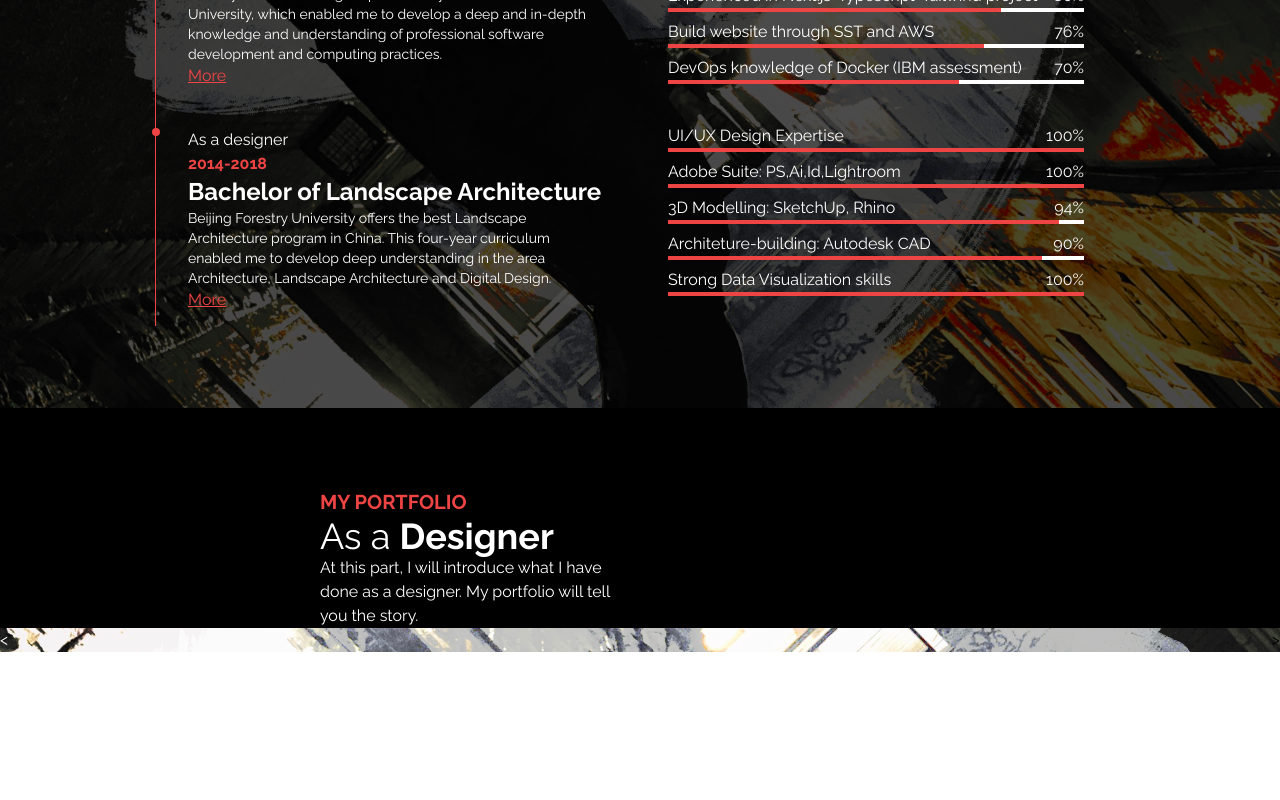
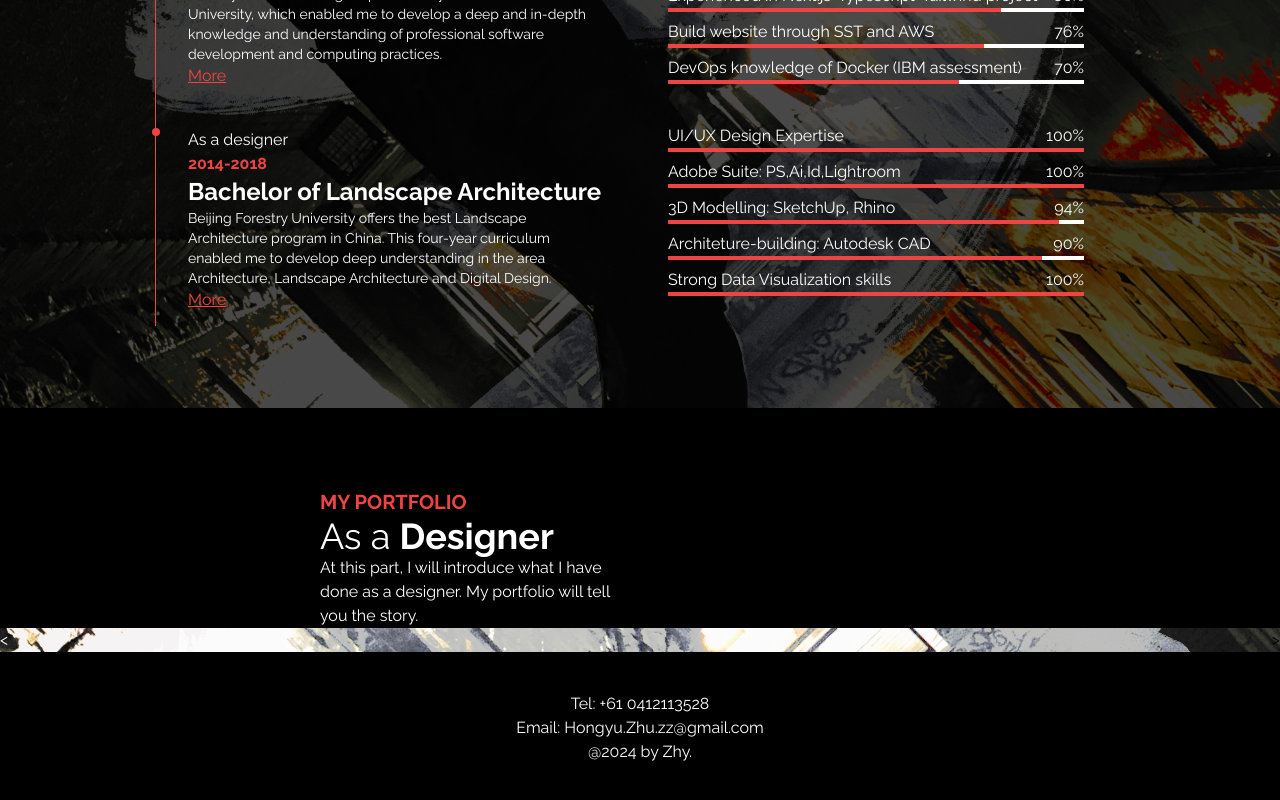
Before and after one commit to HongyuZhuz/personal-website, a Next.js app in the folder personal-website/: page / in a window 1280 px wide. Shown: the part 1616-2416 px from the top of the page. Before the commit the page ends 2268 px from the top, so only its background shows below. Built offline with nearby package versions, Linux system fonts and the light colour scheme.

Commit message:
add a footer

```diff
--- /dev/null
+++ b/personal-website/src/app/components/footer.tsx
@@ -0,0 +1,13 @@
+
+
+export const Footer = ()=>{
+    return(
+        <footer className="bg-black text-white text-center py-10">
+            <div>
+                <p>Tel: +61 0412113528</p>
+                <p>Email: Hongyu.Zhu.zz@gmail.com</p>
+                <p>@2024 by Zhy.</p>
+            </div>
+</footer>
+    )
+}
--- a/personal-website/src/app/page.tsx
+++ b/personal-website/src/app/page.tsx
@@ -3,6 +3,7 @@ import { HeroSection } from './components/heroSection'
 import { AboutMe } from './components/about'
 import { MyEducationSection } from './components/education'
 import { Designer } from './components/designer'
+import { Footer } from './components/footer'
 
 
 
@@ -14,6 +15,7 @@ export default function Home() {
       <AboutMe />
       <MyEducationSection />
       <Designer />
+      <Footer />
     </div>
 
     </>
```
